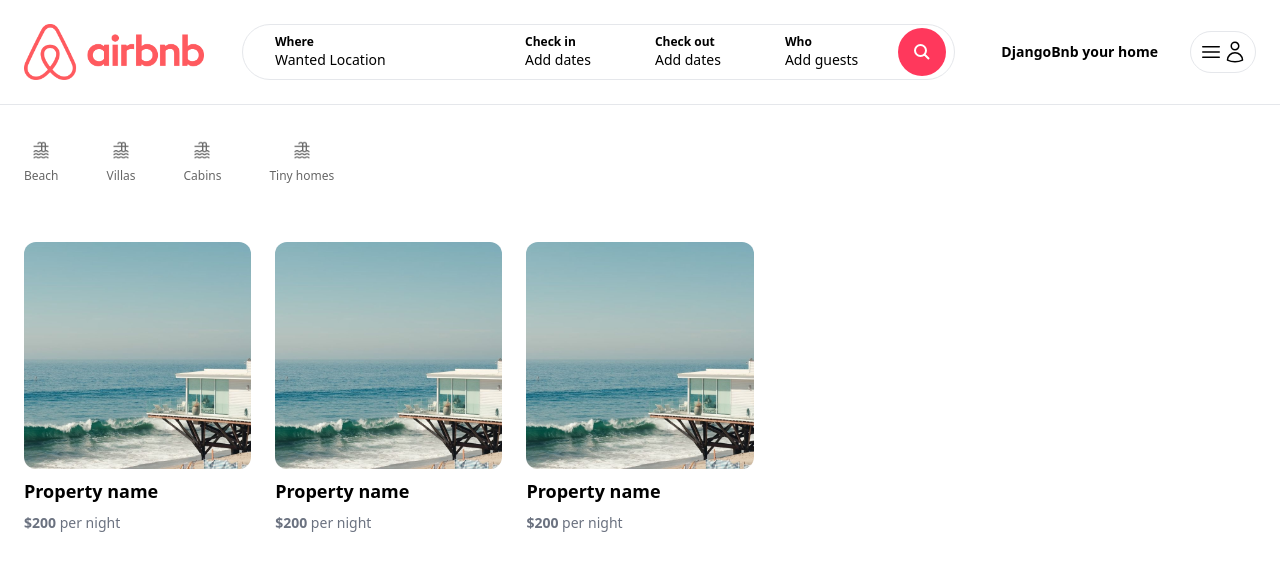
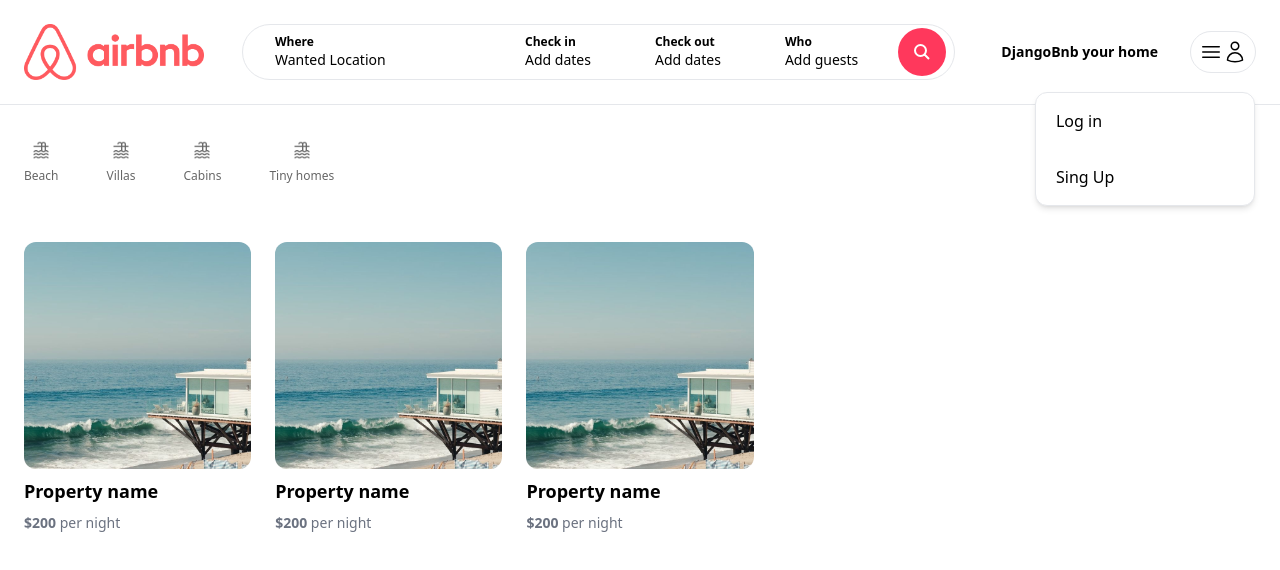
Before and after one commit to ismontana/ClonAB_statics, a Next.js app: page / in a window 1280 px wide. Shown: the top 570 px of the page. Built offline with nearby package versions, Linux system fonts and the light colour scheme.

Commit message:
11 User menu popup

```diff
--- /dev/null
+++ b/app/components/navbar/MenuLink.tsx
@@ -0,0 +1,21 @@
+'use client';
+
+interface MenuLinkProps {
+    label: string;
+    onClick: () => void;
+}
+
+const MenuLink: React.FC<MenuLinkProps> = ({
+    label,
+    onClick
+}) => {
+    return (
+        <div
+        onClick={onClick}
+        className="px-5 cursor-pointer py-4 hover:bg-gray-100 transition">
+            {label}
+        </div>
+    )
+}
+
+export default MenuLink;
--- a/app/components/navbar/UserNav.tsx
+++ b/app/components/navbar/UserNav.tsx
@@ -1,5 +1,12 @@
+'use client';
+
+import { useState } from "react";
+import MenuLink from "./MenuLink";
+
 const UserNav = () => {
+    const [isOpen, setIsOpen] = useState(true)
     return (
+
         <div className="p-2 relative inline-block border rounded-full">
             <button className="flex items-center">
                 <svg fill="none" viewBox="0 0 24 24" strokeWidth={1.5} stroke="currentColor" className="size-6">
@@ -12,6 +19,20 @@ const UserNav = () => {
                 </svg>
 
             </button>
+
+            {isOpen && (
+                <div className="w-[220px] absolute top-[60px] right-0 bg-white border rounded-xl shadow-md flex flex-col cursor-pointer">
+                    <MenuLink
+                    label = 'Log in'
+                    onClick={() => console.log('click')}
+                    />
+                    <MenuLink
+                    label = 'Sing Up'
+                    onClick={() => console.log('click')}
+                    />
+                </div>
+            )}
+
         </div>
     )
 }
```
